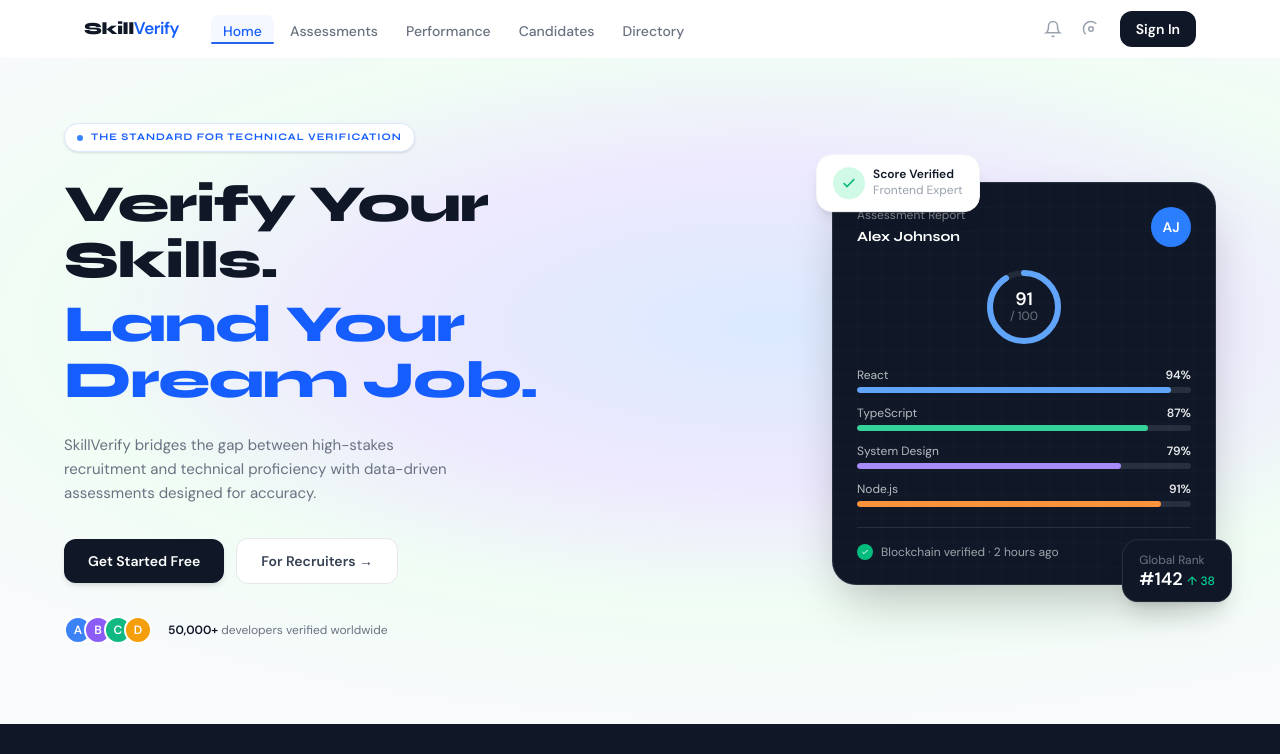
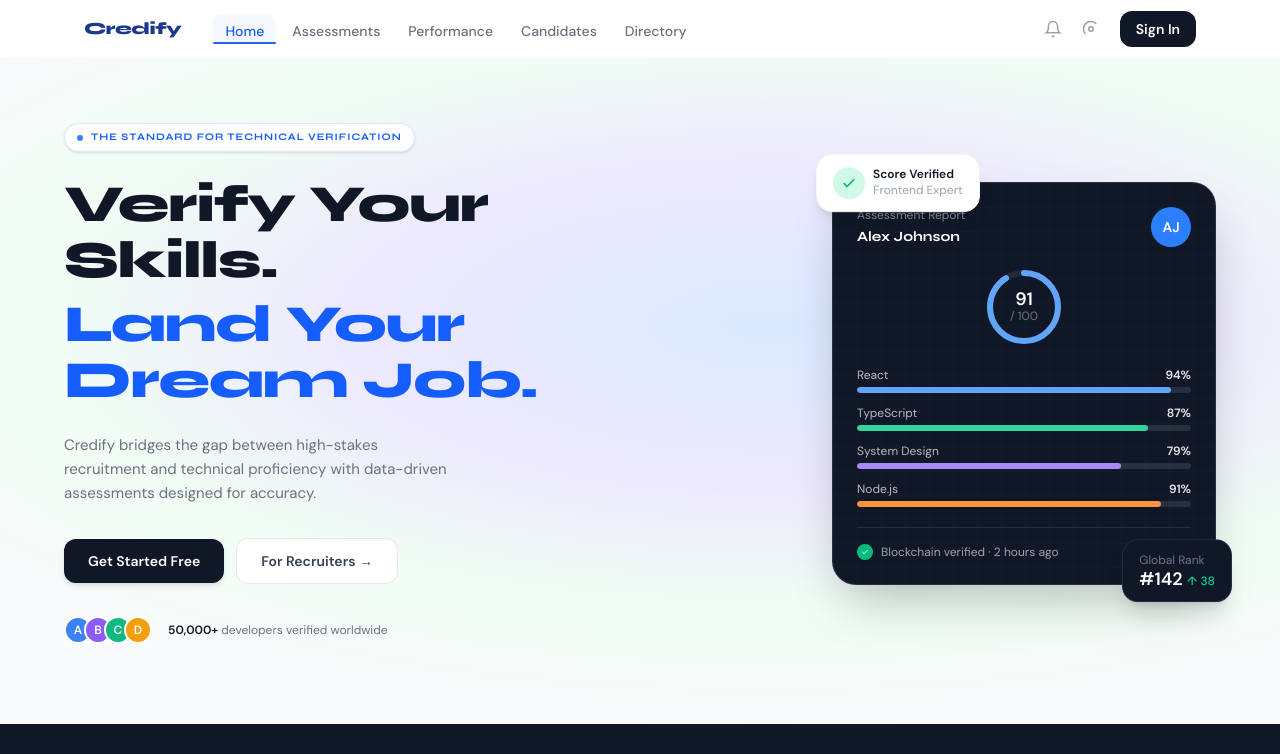
Before and after one commit to alexchandan/Credify, a React (Vite) app in the folder client/: page / in a window 1280 px wide. Shown: the top 754 px of the page. Built offline with nearby package versions, Linux system fonts and the light colour scheme.

Commit message:
changed project name to Credify

```diff
--- a/client/index.html
+++ b/client/index.html
@@ -4,7 +4,7 @@
     <meta charset="UTF-8" />
     <link rel="icon" type="image/svg+xml" href="/favicon.svg" />
     <meta name="viewport" content="width=device-width, initial-scale=1.0" />
-    <title>skillprobe</title>
+    <title>Credify</title>
   </head>
   <body>
     <div id="root"></div>
--- a/client/package.json
+++ b/client/package.json
@@ -1,5 +1,5 @@
 {
-  "name": "stackmark",
+  "name": "credify",
   "private": true,
   "version": "0.0.0",
   "type": "module",
--- a/client/src/App.jsx
+++ b/client/src/App.jsx
@@ -3,14 +3,12 @@
 import Auth from "./components/Auth";
 import Login from "./pages/Login";
 import Navbar from "./components/Navbar";
-// import { AuthProvider } from "./context/AuthContext";
 function App() {
   return (
     <>
       <BrowserRouter>
         <Routes>
           <Route path="/" element={<Home />} />
-          {/* <Route path="/" element={<Auth />} /> */}
           <Route path="/login" element={<Login />} />
         </Routes>
       </BrowserRouter>
--- a/client/src/components/Home.jsx
+++ b/client/src/components/Home.jsx
@@ -319,7 +319,7 @@
               Land Your Dream Job.
             </h1>
             <p className="fade-up fade-up-3 text-gray-500 text-[15px] leading-relaxed mb-8 max-w-[400px]">
-              SkillVerify bridges the gap between high-stakes recruitment and
+              Credify bridges the gap between high-stakes recruitment and
               technical proficiency with data-driven assessments designed for
               accuracy.
             </p>
@@ -557,11 +557,9 @@
       <footer className="border-t border-gray-100 bg-white">
         <div className="max-w-6xl mx-auto px-5 py-8 flex flex-col md:flex-row items-start md:items-center justify-between gap-5">
           <div>
-            <span className="logo text-base text-gray-900">
-              Skill<span className="text-blue-600">Verify</span>
-            </span>
+            <span className="logo text-base text-gray-900">Credify</span>
             <p className="text-gray-400 text-xs mt-1">
-              © 2024 SkillVerify Inc. Corporate Modernism Standards.
+              © 2026 Credify@alexchandan
             </p>
           </div>
           <div className="flex items-center gap-6 flex-wrap">
--- a/client/src/components/Navbar.jsx
+++ b/client/src/components/Navbar.jsx
@@ -23,7 +23,7 @@
   });
 
   //testing area start here
-  console.log("mobile menu", mobileMenuOpen);
+
   // testing area ends here
 
   return (
@@ -33,8 +33,8 @@
       >
         <div className="max-w-6xl mx-auto px-5 h-14.5 flex items-center justify-between">
           <div className="flex items-center gap-8">
-            <span className="logo text-[17px] text-gray-900 select-none">
-              Skill<span className="text-blue-600">Verify</span>
+            <span className="logo text-[17px] text-blue-900 select-none">
+              Credify
             </span>
             <nav className="hidden md:flex items-center gap-1">
               {NAV_LINKS.map((link) => (
```
Also changed, not shown: 1 other file (tests, documents, lock files or other folders).
